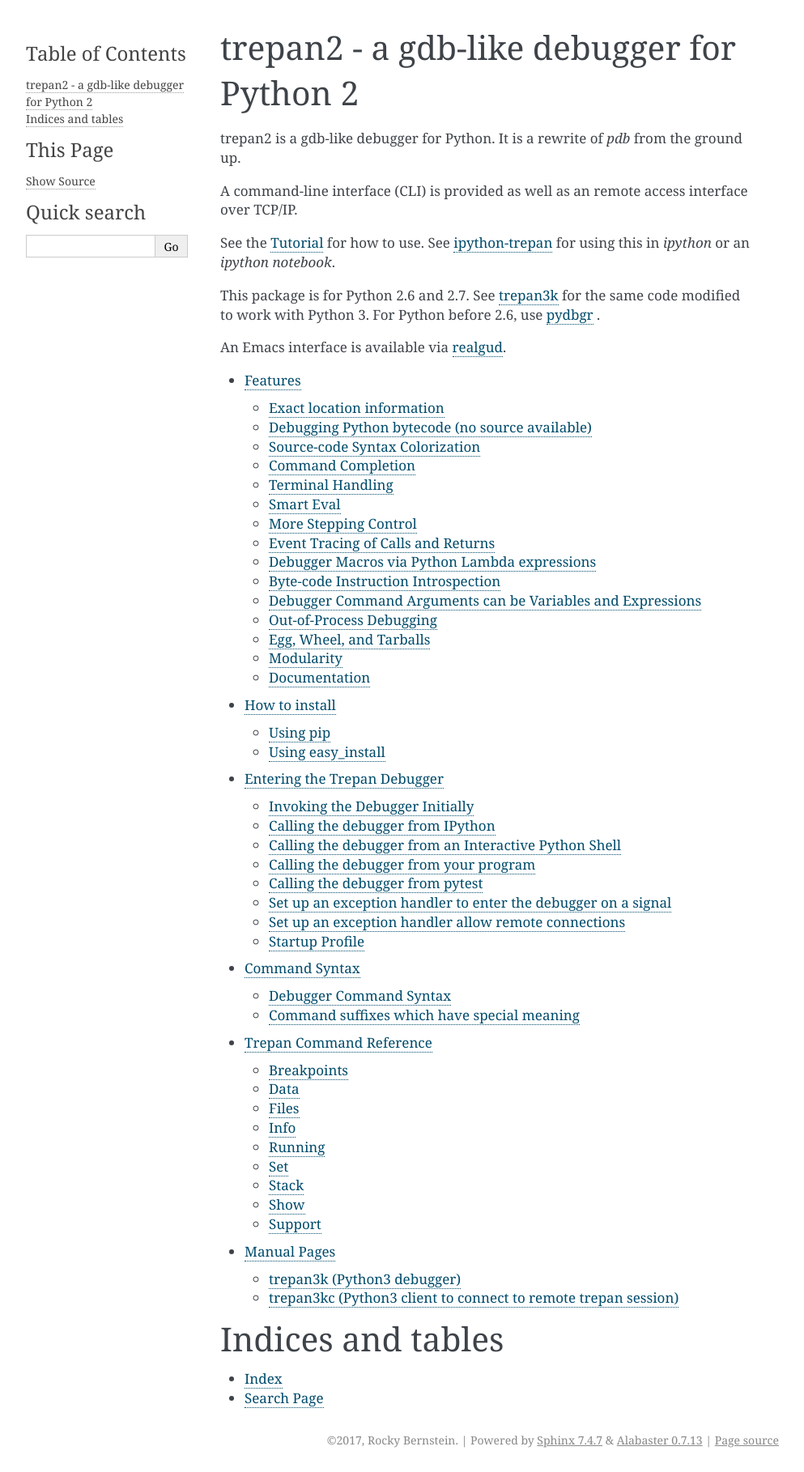
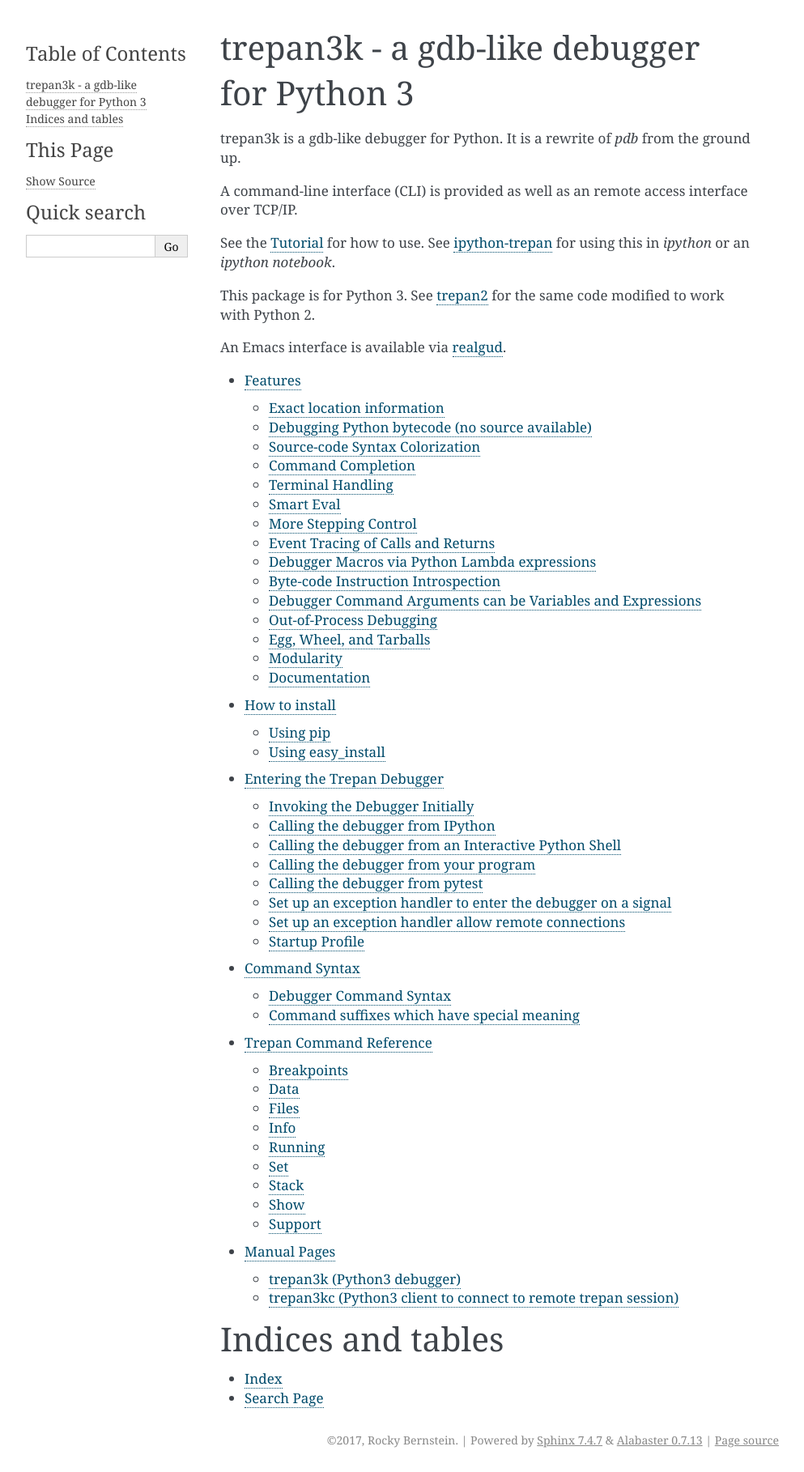
Before and after one commit to Trepan-Debuggers/python3-trepan, a Sphinx documentation site: the page built from docs/index.rst, in a window 1280 px wide. Shown: the whole page at 81% size, without its empty margins (148-1141 px from the left). Built offline with Sphinx 7.4.7, drawn with Linux system fonts in a browser that asks for light colours.

Commit message:
Attempt readthedocs fix

```diff
--- a/docs/conf.py
+++ b/docs/conf.py
@@ -1,4 +1,3 @@
-#!/usr/bin/env python3
 # -*- coding: utf-8 -*-
 #
 # trepan3k documentation modified from trepan2 documentation
--- a/docs/index.rst
+++ b/docs/index.rst
@@ -3,10 +3,10 @@
    You can adapt this file completely to your liking, but it should at least
    contain the root `toctree` directive.
 
-trepan2 - a gdb-like debugger for Python 2
-==========================================
+trepan3k - a gdb-like debugger for Python 3
+===========================================
 
-trepan2 is a gdb-like debugger for Python. It is a rewrite of *pdb*
+trepan3k is a gdb-like debugger for Python. It is a rewrite of *pdb*
 from the ground up.
 
 A command-line interface (CLI) is provided as well as an remote access
@@ -15,9 +15,8 @@
 See the Tutorial_ for how to use. See ipython-trepan_ for using this
 in *ipython* or an *ipython notebook*.
 
-This package is for Python 2.6 and 2.7. See trepan3k_ for the same
-code modified to work with Python 3.  For Python before 2.6, use
-pydbgr_ .
+This package is for Python 3. See trepan2_ for the same
+code modified to work with Python 2.
 
 An Emacs interface is available via realgud_.
 
```
Also changed, not shown: other parts of docs/index.rst (+1 -1 lines).
